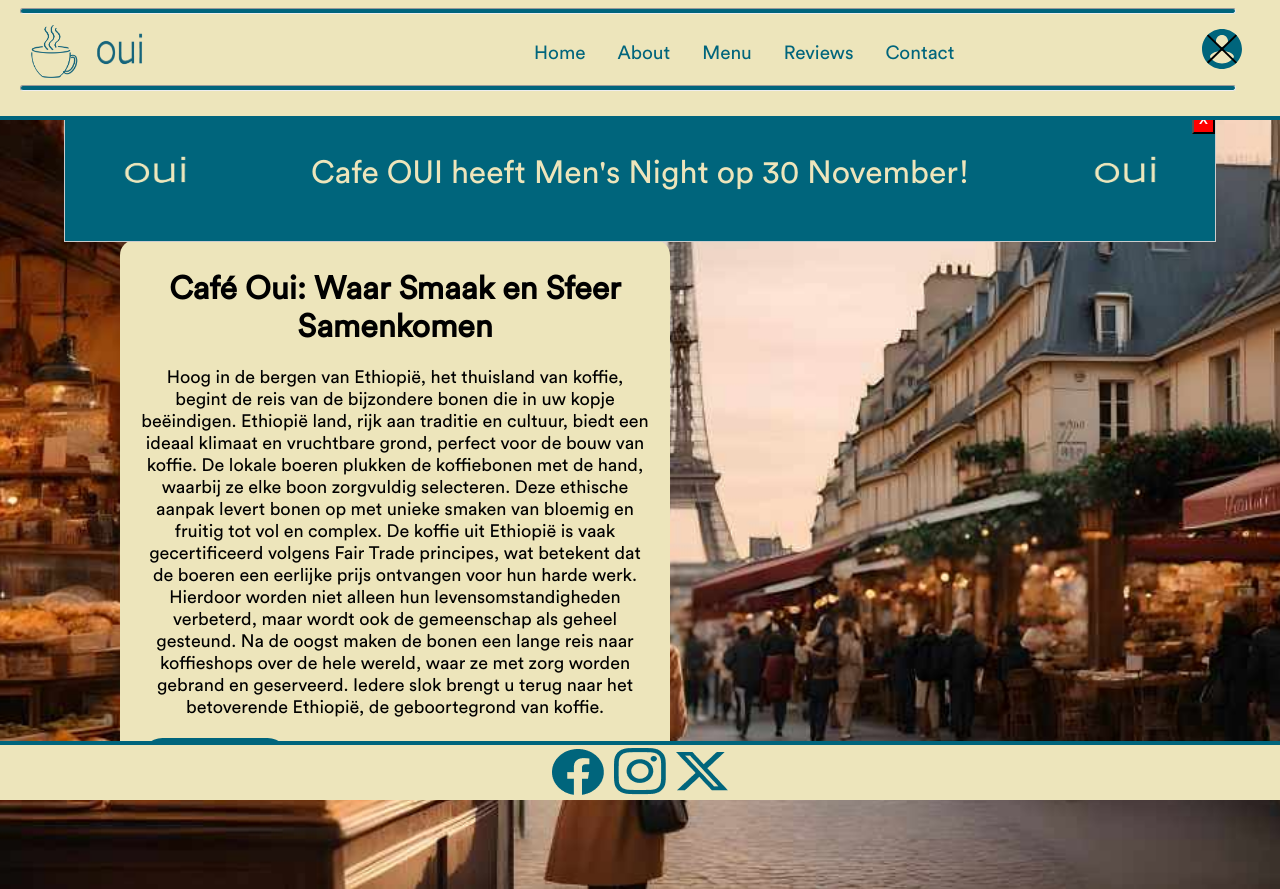
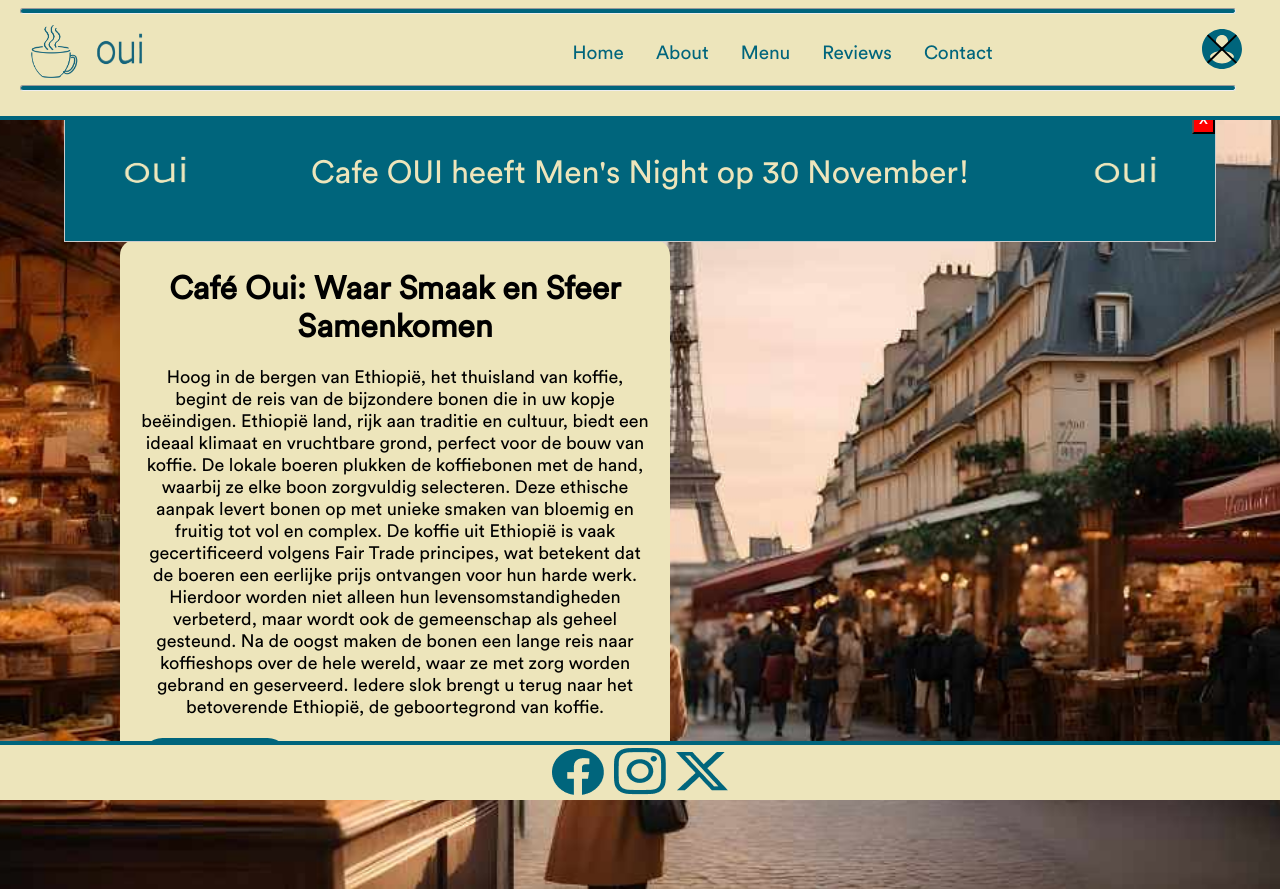
Before and after one commit to StefanSpitse4pm/OUI, a PHP site: page / in a window 1280 px wide. Shown: the top 889 px of the page. Run offline with PHP 8.4, Linux system fonts and the light colour scheme; the visitor is signed in with stand-in values (Sample User, id 1).

Commit message:
last small changes

```diff
--- a/css/frontpage.css
+++ b/css/frontpage.css
@@ -99,7 +99,7 @@ header
 .link
 {
     display: flex;
-    margin-left: 30%;
+    margin-left: 33%;
     gap: 2rem;
     align-items: center;
     justify-content: center;
--- a/css/reviewPage.css
+++ b/css/reviewPage.css
@@ -134,7 +134,7 @@
 
 }
 
-.userReviewSection > input, textarea
+.userReviewSection > form > input, textarea
 {
     width: 100%;
     max-width: 600px;
--- a/functies/samenvoeg-nav.php
+++ b/functies/samenvoeg-nav.php
@@ -38,6 +38,6 @@ if (session_status() == PHP_SESSION_NONE) {
 <script>
     function scrollToPage(id) {
     const element = document.getElementById(id);
-    element.scrollIntoView({ behavior: 'smooth' });
+    element.scrollIntoView();
     }
 </script>
```
Also changed, not shown: Img/favicon.ico (added).
